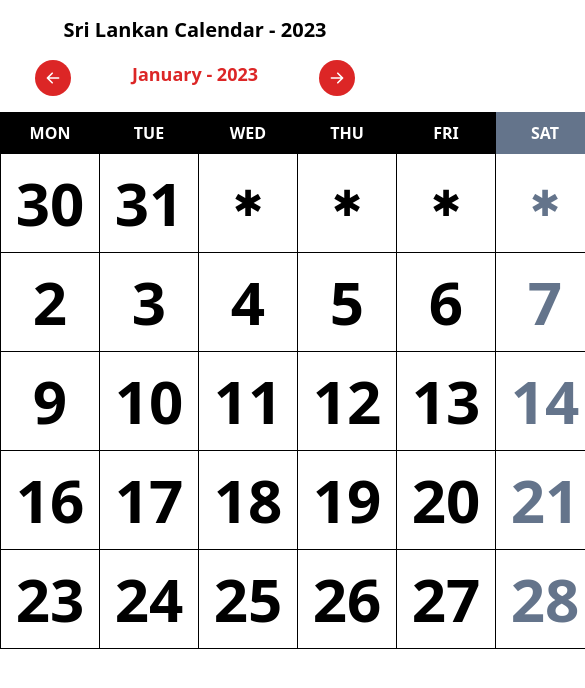
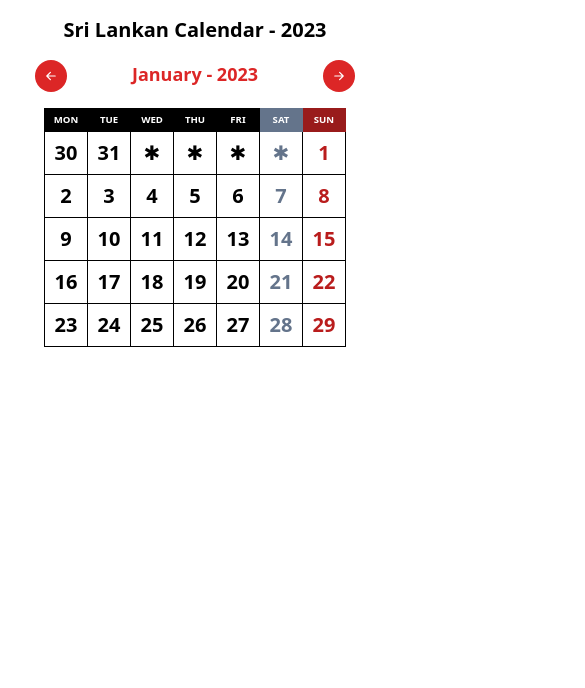
Before and after one commit to iabu94/calendar, a Next.js app: page / in a window 390 px wide. Shown: the top 688 px of the page, 585 px wide, since content can reach past the window. Built offline with nearby package versions, Linux system fonts and the light colour scheme.

Commit message:
Mobile 320px

```diff
--- a/components/Day.tsx
+++ b/components/Day.tsx
@@ -6,11 +6,17 @@ export default function Day({ day }: Props) {
   const isHoliday = false;
   return (
     <div className="hover:cursor-pointer">
-      <div className="w-24 h-24 flex items-center justify-center">
+      <div className="w-10 h-10 md:w-24 md:h-24 flex items-center justify-center">
         <p
-          className={"text-6xl font-semibold " + (isHoliday && "text-red-600")}
+          className={
+            "text-xl md:text-6xl font-semibold " + (isHoliday && "text-red-600")
+          }
         >
-          {day === "*" ? <p className="font-thin text-4xl">&#10033;</p> : day}
+          {day === "*" ? (
+            <p className="font-thin text-xl md:text-4xl">&#10033;</p>
+          ) : (
+            day
+          )}
         </p>
         {isHoliday && (
           <p className="absolute text-xs font-semibold flex items-center text-center px-1">
--- a/components/Month.tsx
+++ b/components/Month.tsx
@@ -17,7 +17,7 @@ export default function Month({ months }: Props) {
         <button
           onClick={() => (monthId > 0 ? setMonthId(monthId - 1) : "")}
           type="button"
-          className="text-white bg-red-600 hover:bg-red-700 font-medium rounded-full text-sm p-2.5 text-center inline-flex items-center rotate-180"
+          className="text-white w-8 h-8 bg-red-600 hover:bg-red-700 font-medium rounded-full text-sm p-2.5 text-center inline-flex items-center rotate-180"
         >
           <svg
             aria-hidden="true"
@@ -40,7 +40,7 @@ export default function Month({ months }: Props) {
         <button
           onClick={() => (monthId < 11 ? setMonthId(monthId + 1) : "")}
           type="button"
-          className="text-white bg-red-600 hover:bg-red-700 font-medium rounded-full text-sm p-2.5 text-center inline-flex items-center"
+          className="text-white w-8 h-8 bg-red-600 hover:bg-red-700 font-medium rounded-full text-sm p-2.5 text-center inline-flex items-center"
         >
           <svg
             aria-hidden="true"
@@ -65,7 +65,7 @@ export default function Month({ months }: Props) {
               <th
                 key={i}
                 className={
-                  "w-24 p-2 border border-black " +
+                  "w-10 md:w-24 p-1 md:p-2 border border-black " +
                   (i === 5
                     ? " bg-slate-500 border-slate-500"
                     : i === 6
@@ -73,7 +73,7 @@ export default function Month({ months }: Props) {
                     : "")
                 }
               >
-                {d}
+                <p className="text-[0.6rem]">{d}</p>
               </th>
             ))}
           </tr>
@@ -85,7 +85,7 @@ export default function Month({ months }: Props) {
                 <td
                   key={i}
                   className={
-                    "w-24 h-24 text-center border border-black " +
+                    "w-10 h-10 md:w-24 md:h-24 text-center border border-black " +
                     (i === 5
                       ? " text-slate-500"
                       : i === 6
```
